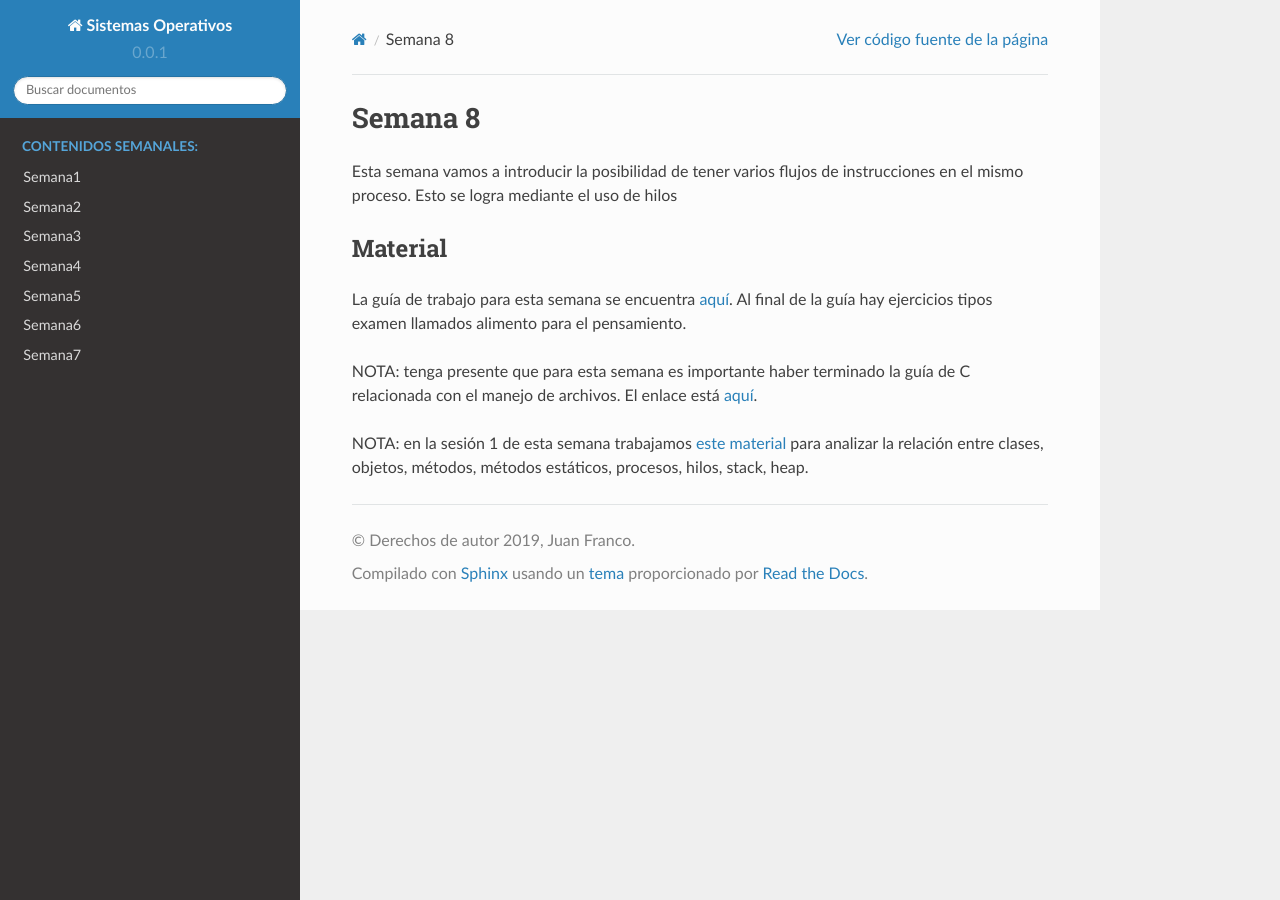
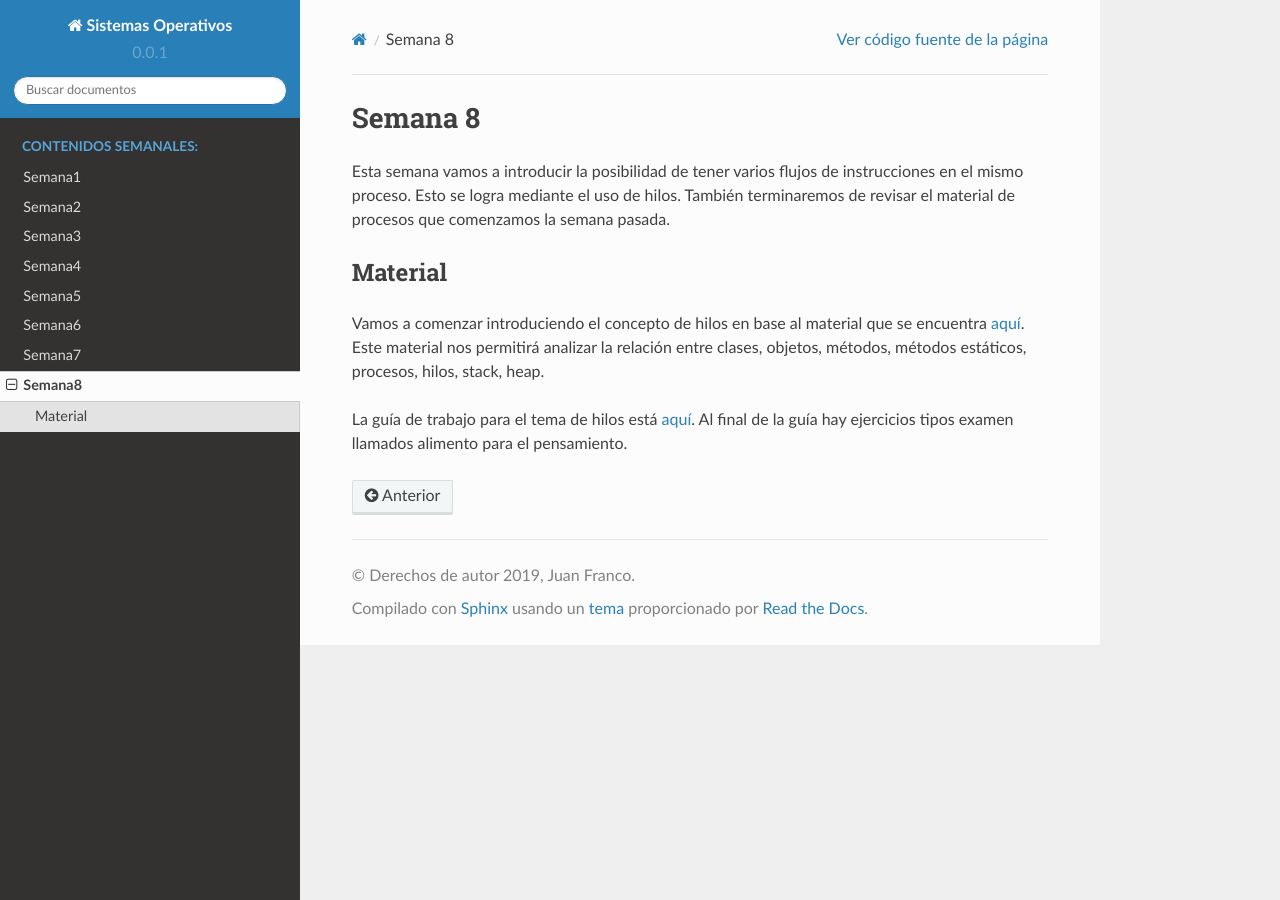
Before and after one commit to juanferfranco/sistemasoperativos, a Sphinx documentation site: the page built from docs/_semana8/semana8.rst, in a window 1280 px wide. Built offline with Sphinx 7.4.7 and the Read the Docs theme 2.0.0, drawn with Linux system fonts in a browser that asks for light colours.

Commit message:
add week 8

```diff
--- a/docs/_semana8/semana8.rst
+++ b/docs/_semana8/semana8.rst
@@ -1,15 +1,14 @@
 Semana 8
 ===========
-Esta semana vamos a introducir la posibilidad de tener varios flujos de instrucciones en el mismo proceso. Esto se logra mediante
-el uso de hilos
+Esta semana vamos a introducir la posibilidad de tener varios flujos de instrucciones en el
+mismo proceso. Esto se logra mediante el uso de hilos. También terminaremos de revisar el
+material de procesos que comenzamos la semana pasada.
 
 Material
 ----------
-La guía de trabajo para esta semana se encuentra `aquí <https://drive.google.com/open?id=1I5G4rRNEzmAuOgpEtgDra8TPUTpIPHTXCTwzHF93wHE>`__.
+Vamos a comenzar introduciendo el concepto de hilos en base al material que se encuentra
+`aquí <http://www.albahari.com/threading/>`__. Este material nos permitirá analizar
+la relación entre clases, objetos, métodos, métodos estáticos, procesos, hilos, stack, heap.
+
+La guía de trabajo para el tema de hilos está `aquí <https://drive.google.com/open?id=1I5G4rRNEzmAuOgpEtgDra8TPUTpIPHTXCTwzHF93wHE>`__.
 Al final de la guía hay ejercicios tipos examen llamados alimento para el pensamiento.
-
-NOTA: tenga presente que para esta semana es importante haber terminado la guía de C relacionada con el manejo de archivos.
-El enlace está `aquí <https://drive.google.com/file/d/1hBPkoUsGUmatr3tRm5ztr-s3hyc3OLhl/view>`__.
-
-NOTA: en la sesión 1 de esta semana trabajamos `este material <http://www.albahari.com/threading/>`__ para analizar la relación entre clases,
-objetos, métodos, métodos estáticos, procesos, hilos, stack, heap.
--- a/docs/index.rst
+++ b/docs/index.rst
@@ -82,7 +82,7 @@ Datos de contacto
    Semana5 <_semana5/semana5>
    Semana6 <_semana6/semana6>
    Semana7 <_semana7/semana7>
-..   Semana8 <_semana8/semana8>
+   Semana8 <_semana8/semana8>
 ..   Semana9 <_semana9/semana9>
 ..   Semana10 <_semana10/semana10>
 ..   Semana11 <_semana11/semana11>
```
